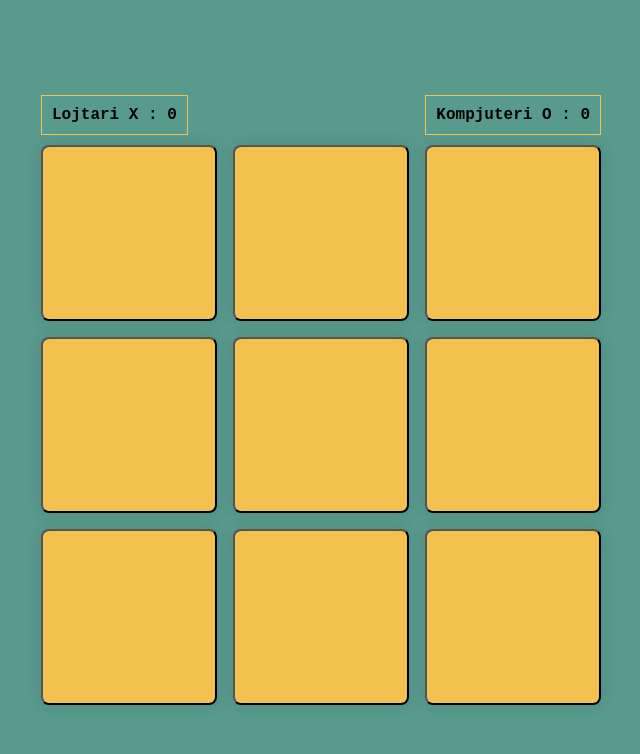
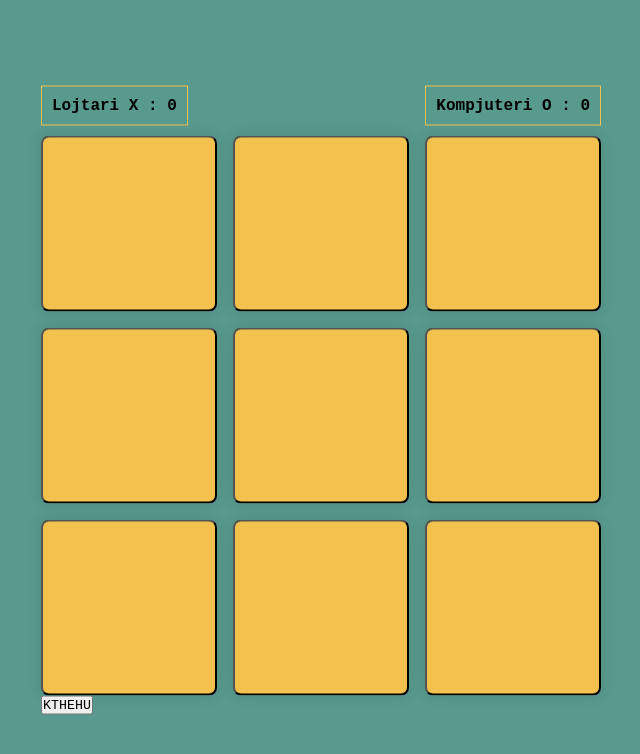
Before and after one commit to Bliney/playcomputer, a plain HTML site: page index.html in a window 1280 px wide. Shown: the whole page, without its empty margins (319-959 px from the left). Drawn offline with Linux system fonts and the light colour scheme.

Commit message:
Update index.html

```diff
--- a/index.html
+++ b/index.html
@@ -25,6 +25,7 @@
         <button class="btn_option" id="8"></button>
         <button class="btn_option" id="9"></button>
     </div>
+        <button id="goback"><span class="kthehu">KTHEHU</span></button>
     </div>
     <div class="popup hide" id="popup">
         <p id="mesazhi">New Game</p>
```
